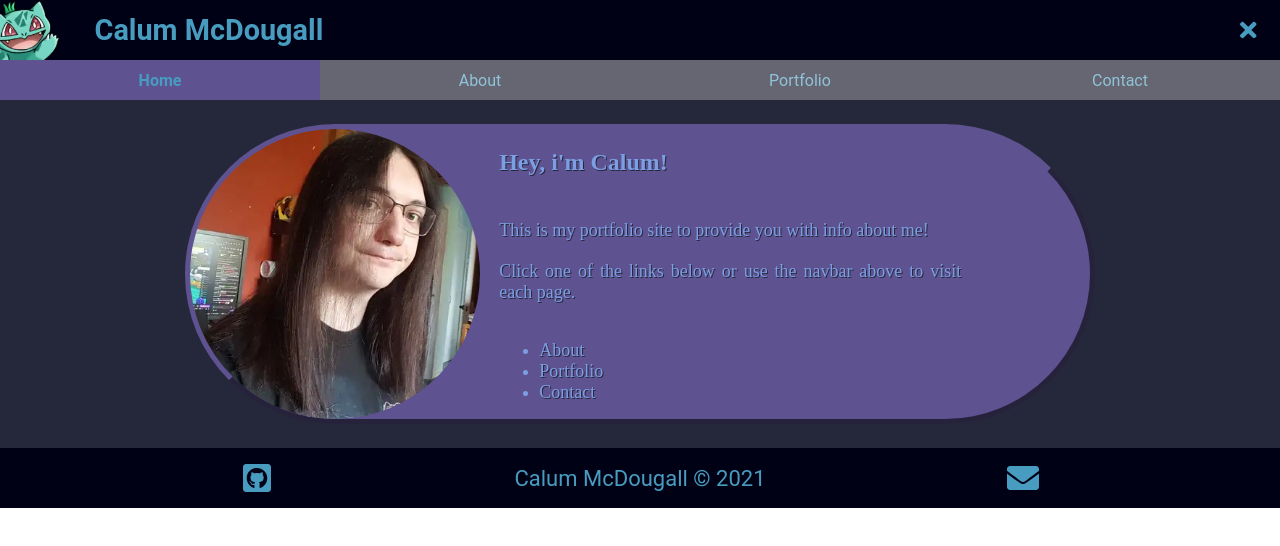
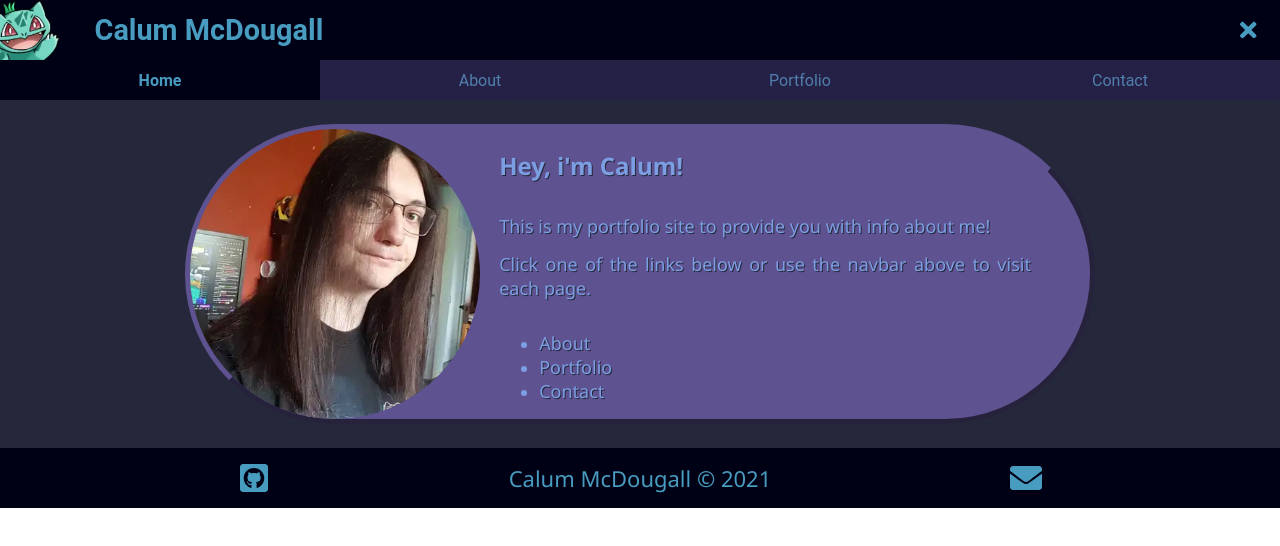
Before and after one commit to cbmcdougall/Portfolio, a React app: page / in a window 1280 px wide. Both pictures are taken after a click on the icon 1245 px from the left and 30 px from the top of the page. Shown: the top 546 px of the page. Built offline with nearby package versions, Linux system fonts and the light colour scheme.

Commit message:
tweak font and navbar styling

```diff
--- a/src/components/Profile/style.css
+++ b/src/components/Profile/style.css
@@ -1,9 +1,6 @@
 .profile {
     height: 300px;
     min-width: 700px;
-    background-color: var(--tertiary);
-    /* color: var(--light); */
-    color: var(--primary);
     text-shadow: 1px 1px var(--tertiary);
     padding: 1.5rem;
 }
@@ -49,7 +46,6 @@
 }
 
 .profile-text {
-    /* height: calc(100% - 50px); */
     font-size: 18px;
     text-align: justify;
     width: 90%;
--- a/src/layout/Footer/style.css
+++ b/src/layout/Footer/style.css
@@ -37,5 +37,4 @@
 
 .footer-text {
     font-size: 22px;
-    font-family: roboto, helvetica;
 }
--- a/src/layout/Navbar/style.css
+++ b/src/layout/Navbar/style.css
@@ -1,5 +1,6 @@
 .navbar {
     height: 40px;
+    background-color: var(--secondary);
     display: flex;
     align-items: center;
     justify-content: space-between;
@@ -34,5 +35,5 @@
 .active .navbutton{
     opacity: 1;
     font-weight: bolder;
-    background-color: var(--secondary);
+    background-color: var(--background);
 }
--- a/src/style.css
+++ b/src/style.css
@@ -13,5 +13,11 @@ body {
     width: 100vw;
 }
 
+#root {
+    background-color: var(--tertiary);
+    color: var(--primary);
+    font-family: "Segoe UI", Helvetica, Arial, sans-serif;
+}
+
 /* Fonts */
 @import url('https://fonts.googleapis.com/css2?family=Roboto&display=swap');
```
